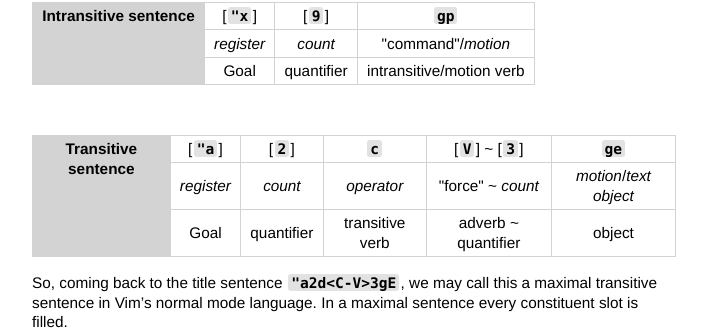
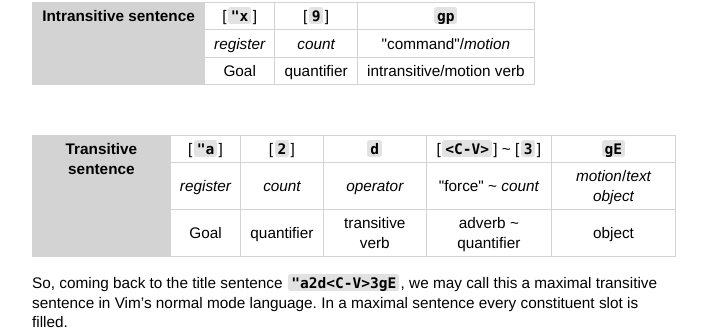
Before and after one commit to glts/glts.github.io, a Jekyll site: the page built from _posts/2013-04-28-vim-normal-mode-grammar.markdown, in a window 1280 px wide and 900 px high, scrolled down 2783 px. Shown: the part 120-450 px from the top of the window, without its empty margins (286-993 px from the left). Built offline with Jekyll 4.4.1, drawn with Linux system fonts in a browser that asks for light colours.

Commit message:
Corrected example sentence

```diff
--- a/_posts/2013-04-28-vim-normal-mode-grammar.markdown
+++ b/_posts/2013-04-28-vim-normal-mode-grammar.markdown
@@ -201,9 +201,9 @@ sentences.
     <th rowspan="3" valign="top">Transitive sentence</th>
     <td align="center">[<code>"a</code>]</td>
     <td align="center">[<code>2</code>]</td>
-    <td align="center"><code>c</code></td>
-    <td align="center">[<code>V</code>] ~ [<code>3</code>]</td>
-    <td align="center"><code>ge</code></td>
+    <td align="center"><code>d</code></td>
+    <td align="center">[<code>&lt;C-V&gt;</code>] ~ [<code>3</code>]</td>
+    <td align="center"><code>gE</code></td>
   </tr>
   <tr>
     <td align="center"><em>register</em></td>
```
